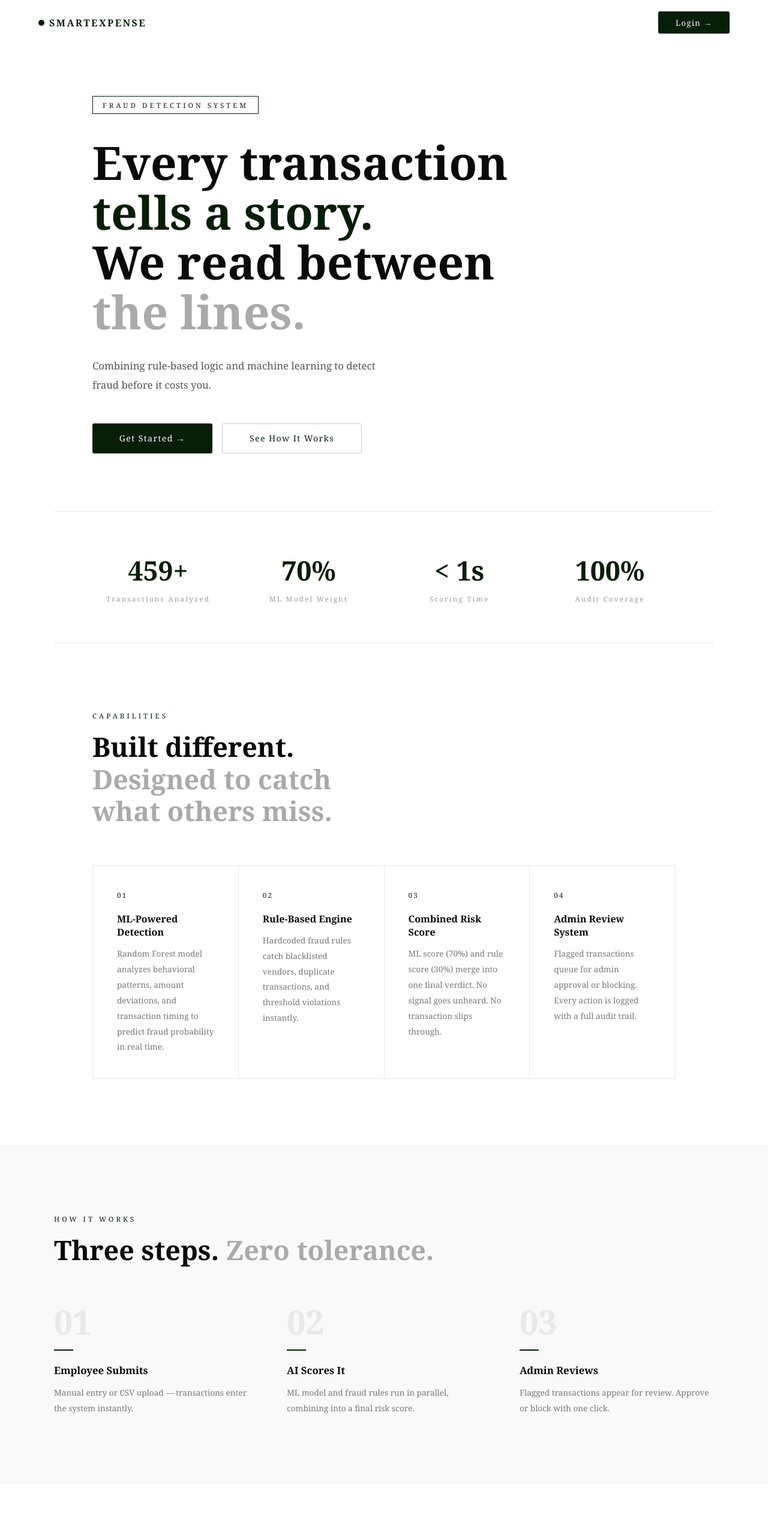
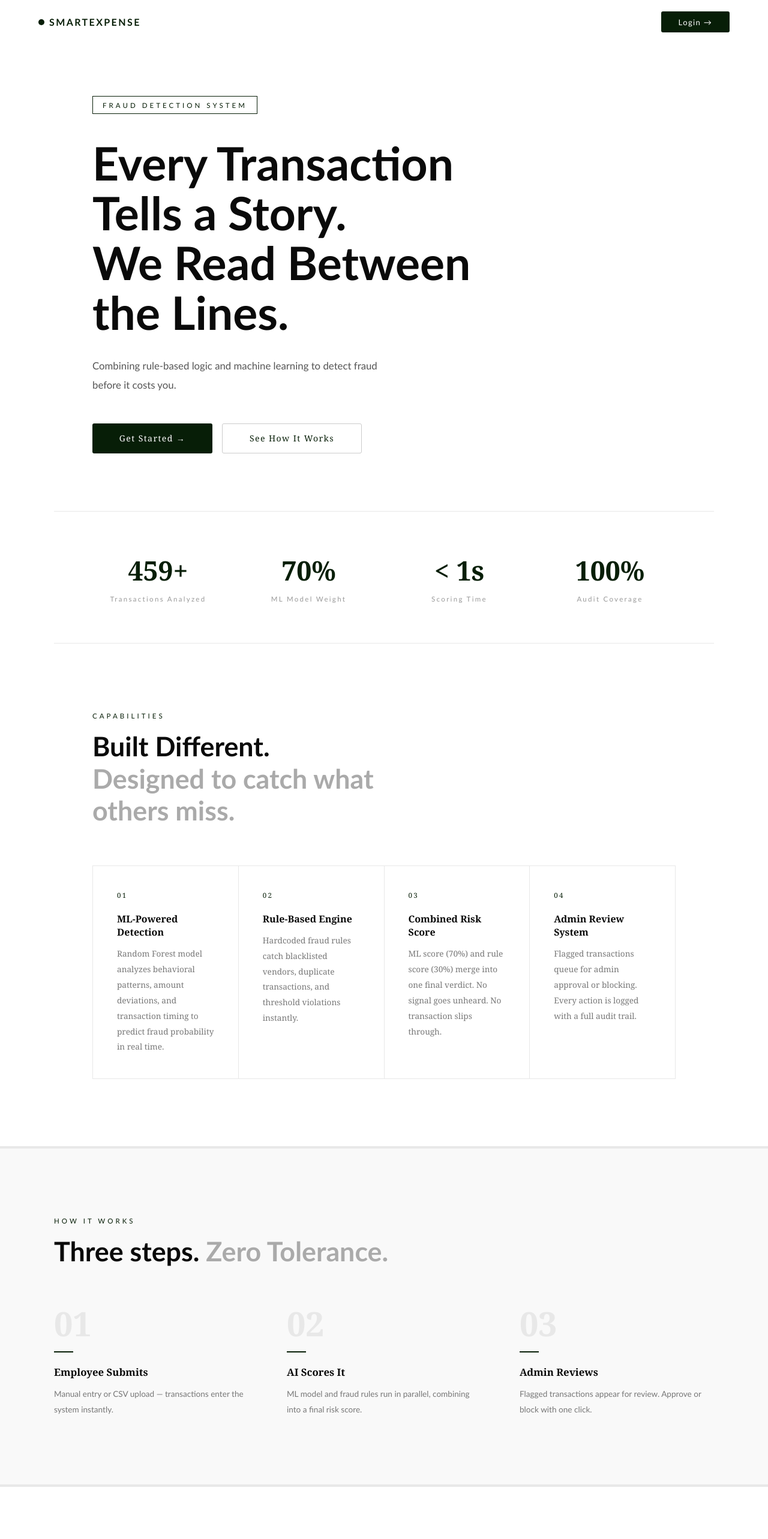
Before and after one commit to shelby628/Smart_Expense_Fraud_dashboard, a React (Vite) app in the folder frontend/: page / in a window 1280 px wide. Shown: the top 2566 px of the page at 60% size. Built offline with nearby package versions, Linux system fonts and the light colour scheme.

Commit message:
font changes

```diff
--- a/frontend/src/pages/LandingPage.jsx
+++ b/frontend/src/pages/LandingPage.jsx
@@ -75,7 +75,7 @@ const LandingPage = () => {
             letterSpacing: "0.15em",
             color: "#071e07",
             fontWeight: "bold",
-            fontFamily: "'Georgia', serif",
+            fontFamily: "'Gill Sans', sans-serif",
           }}>
             SMARTEXPENSE
           </span>
@@ -91,7 +91,7 @@ const LandingPage = () => {
             cursor: "pointer",
             fontSize: "0.82rem",
             letterSpacing: "0.1em",
-            fontFamily: "'Georgia', serif",
+            fontFamily: "'Gill Sans', sans-serif",
             transition: "all 0.2s ease",
           }}
           onMouseOver={(e) => e.currentTarget.style.backgroundColor = "#0f3a0f"}
@@ -121,7 +121,7 @@ const LandingPage = () => {
           border: "1px solid #071e07",
           padding: "0.35rem 1rem",
           marginBottom: "2.5rem",
-          fontFamily: "'Georgia', serif",
+          fontFamily: "'Gill Sans', sans-serif",
         }}>
           FRAUD DETECTION SYSTEM
         </div>
@@ -133,14 +133,13 @@ const LandingPage = () => {
           marginBottom: "2rem",
           color: "#0a0a0a",
           maxWidth: 750,
+          fontFamily: "'Gill Sans', sans-serif",
         }}>
-          Every transaction
+          Every Transaction Tells a Story.
           <br />
-          <span style={{ color: "#071e07" }}>tells a story.</span>
+          We Read Between the Lines.
           <br />
-          We read between
-          <br />
-          <span style={{ color: "#aaaaaa" }}>the lines.</span>
+
         </h1>
 
         <p style={{
@@ -149,7 +148,7 @@ const LandingPage = () => {
           maxWidth: 480,
           marginBottom: "3rem",
           lineHeight: 1.9,
-          fontFamily: "'Georgia', serif",
+          fontFamily: "'Gill Sans', sans-serif",
         }}>
           Combining rule-based logic and machine learning to detect fraud before it costs you.
         </p>
@@ -221,7 +220,7 @@ const LandingPage = () => {
               fontSize: "0.72rem",
               letterSpacing: "0.2em",
               color: "#999",
-              fontFamily: "'Georgia', serif",
+              fontFamily: "'Gill Sans', sans-serif",
             }}>
               {s.label}
             </div>
@@ -235,18 +234,19 @@ const LandingPage = () => {
           <div style={{
             fontSize: "0.72rem", letterSpacing: "0.35em",
             color: "#071e07", marginBottom: "1rem",
-            fontFamily: "'Georgia', serif",
+            fontFamily: "'Gill Sans', sans-serif",
           }}>
             CAPABILITIES
           </div>
           <h2 style={{
             fontSize: "clamp(1.8rem, 3.5vw, 2.8rem)",
-            fontWeight: "900",
+            fontWeight: "700",
             color: "#0a0a0a",
             maxWidth: 480,
             lineHeight: 1.2,
+            fontFamily: "'Gill Sans', sans-serif",
           }}>
-            Built different.{" "}
+            Built Different.{" "}
             <span style={{ color: "#aaaaaa" }}>Designed to catch what others miss.</span>
           </h2>
         </div>
@@ -304,15 +304,15 @@ const LandingPage = () => {
       <section id="how" style={{
         padding: "7rem 4rem",
         backgroundColor: "#f9f9f9",
-        borderTop: "1px solid #e8e8e8",
-        borderBottom: "1px solid #e8e8e8",
+        borderTop: "4px solid #e8e8e8",
+        borderBottom: "4px solid #e8e8e8",
       }}>
         <div style={{ maxWidth: 1100, margin: "0 auto" }}>
           <div style={{ marginBottom: "4rem" }}>
             <div style={{
               fontSize: "0.72rem", letterSpacing: "0.35em",
               color: "#071e07", marginBottom: "1rem",
-              fontFamily: "'Georgia', serif",
+              fontFamily: "'Gill Sans', sans-serif",
             }}>
               HOW IT WORKS
             </div>
@@ -321,9 +321,10 @@ const LandingPage = () => {
               fontWeight: "900",
               color: "#0a0a0a",
               lineHeight: 1.2,
+              fontFamily: "'Gill Sans', sans-serif",
             }}>
               Three steps.{" "}
-              <span style={{ color: "#aaaaaa" }}>Zero tolerance.</span>
+              <span style={{ color: "#aaaaaa" }}>Zero Tolerance.</span>
             </h2>
           </div>
 
@@ -361,7 +362,7 @@ const LandingPage = () => {
                   fontSize: "0.85rem",
                   color: "#777",
                   lineHeight: 1.9,
-                  fontFamily: "'Georgia', serif",
+                  fontFamily: "'Gill Sans', sans-serif",
                 }}>
                   {s.desc}
                 </p>
@@ -394,7 +395,7 @@ const LandingPage = () => {
           marginBottom: "3rem",
           fontSize: "0.95rem",
           lineHeight: 1.8,
-          fontFamily: "'Georgia', serif",
+          fontFamily: "'Gill Sans', sans-serif",
         }}>
           Login to your dashboard and start protecting your business today.
         </p>
@@ -435,7 +436,7 @@ const LandingPage = () => {
             fontSize: "0.82rem",
             color: "#071e07",
             letterSpacing: "0.15em",
-            fontFamily: "'Georgia', serif",
+            fontFamily: "'Gill Sans', sans-serif",
           }}>
             SMARTEXPENSE
           </span>
@@ -444,7 +445,7 @@ const LandingPage = () => {
   fontSize: "0.75rem",
   color: "#aaa",
   letterSpacing: "0.1em",
-          fontFamily: "'Georgia', serif",
+  fontFamily: "'Gill Sans', sans-serif",  // ← just the value, no "font-family:"
 }}>
   FRAUD DETECTION SYSTEM © 2026
 </span>
```
Lines whose indentation alone changed are shown as unchanged.
